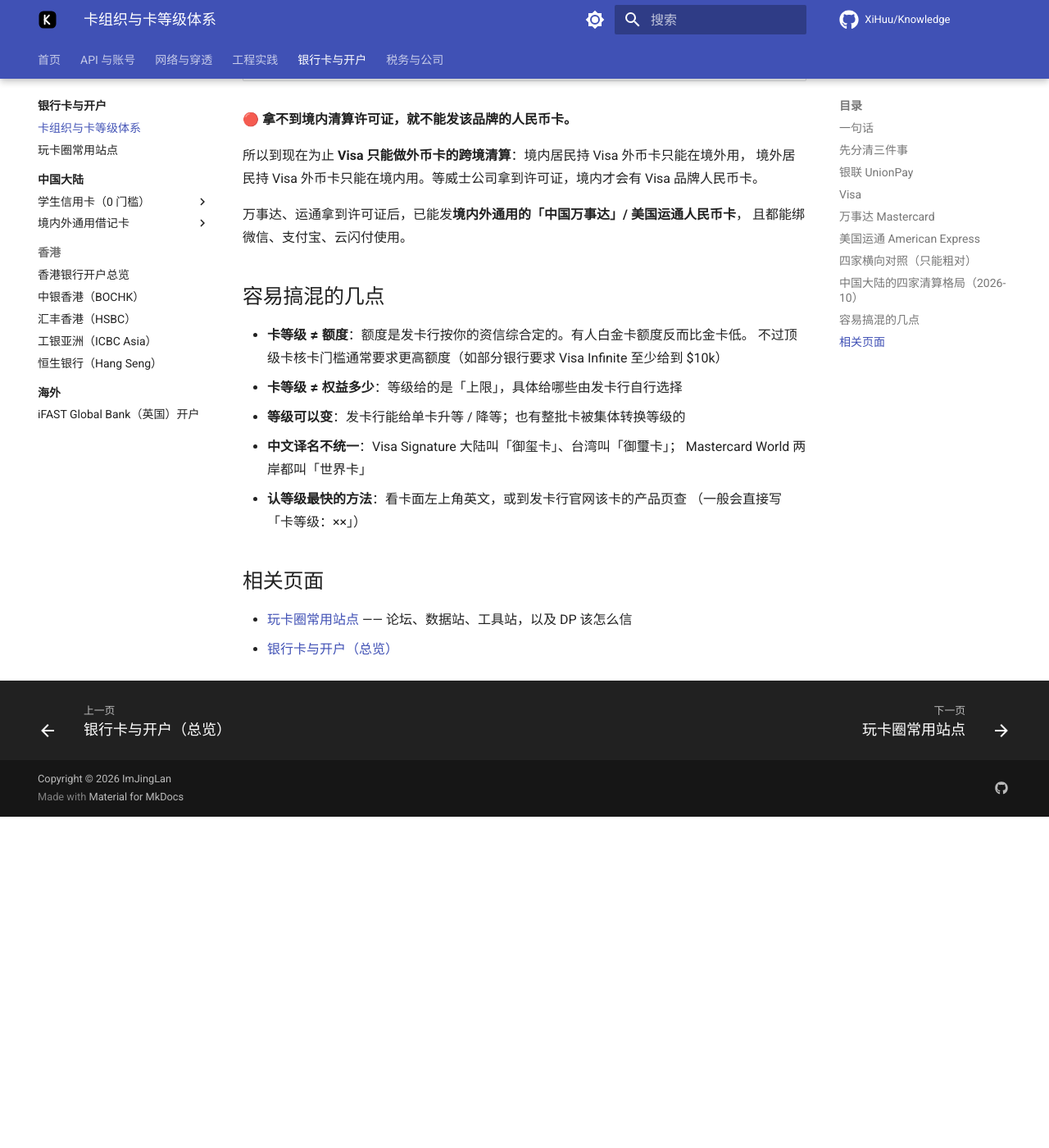
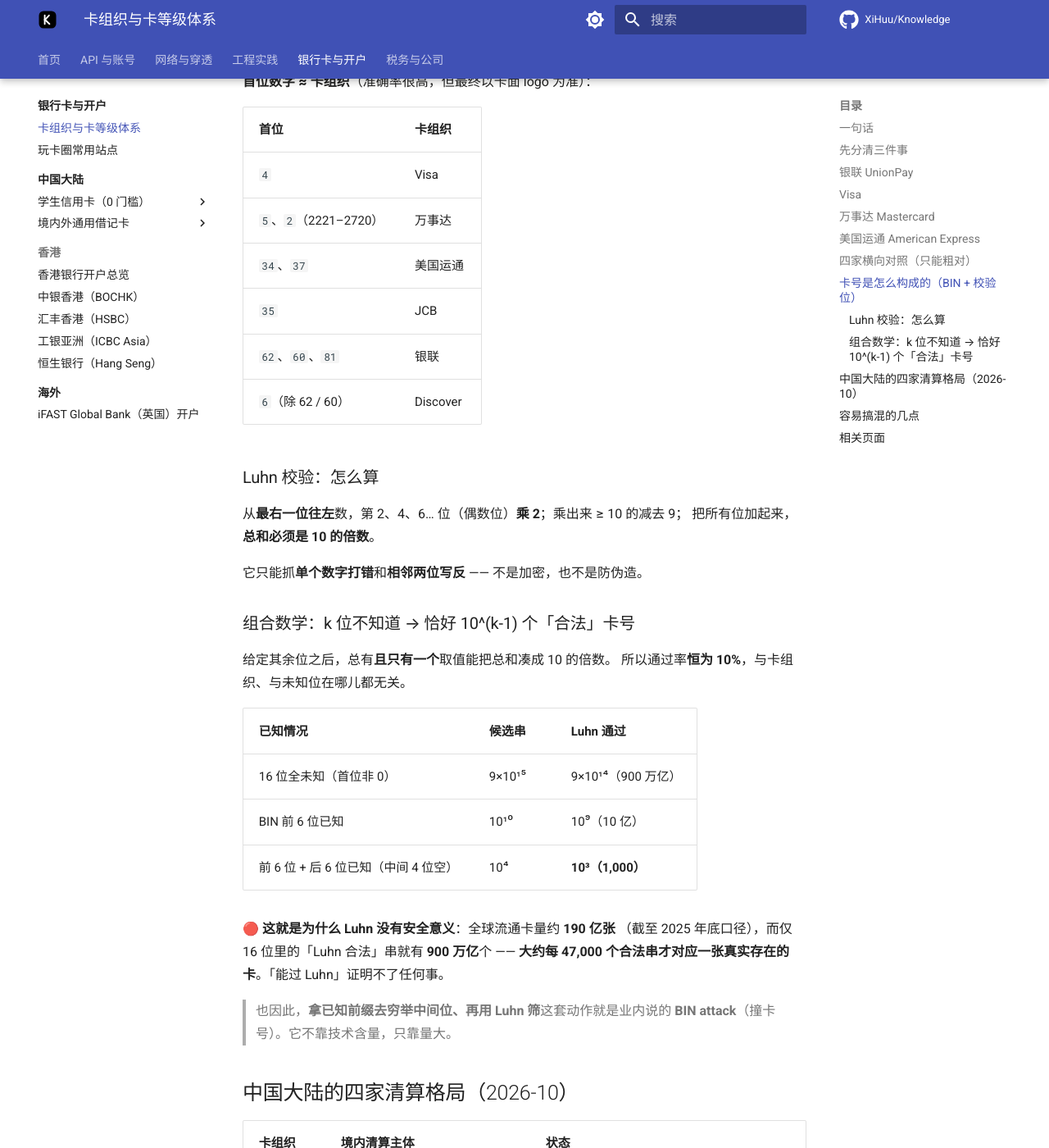
Before and after one commit to XiHuu/Knowledge, an MkDocs documentation site: the page built from docs/banking/card-network-tiers.md, in a window 1280 px wide and 1400 px high, scrolled down 4840 px. Shown: the whole window at 82% size. Built offline with MkDocs 1.6.1 and Material for MkDocs 9.7.7, drawn with Linux system fonts in a browser that asks for light colours; comment, search, counter and statistics services are not loaded; before the commit the page ends 5836 px from its top, so only the background shows below that; some of the changed text lies outside the part shown.

Commit message:
docs(banking): 卡等级页补「卡号结构：BIN + Luhn 校验位」
用户问「已知 223300xxxx223311 符合 Luhn 的号码有多少个」。答案是 1,000，
顺手把这块基础知识补成正文一节：

- 卡号三段结构：BIN（前 6–8 位）/ 客户号 / 校验位（最后一位）
- 位数差异：Visa·万事达·银联多为 16 位（银联部分借记卡 19），运通 15 位
- 首位数字对照卡组织（4 / 5·2221-2720 / 34·37 / 35 / 62·60·81 / 6）
- Luhn 算法本身怎么写，以及它只能抓单错和相邻换位
- 组合数学：k 位未知 → 恒为 10^(k-1) 个合法串，通过率恰好 10%
  （因为给定其余位后，唯一一个取值能凑成 10 的倍数）
- 附一张盘子对照表：16 位全域 900 万亿 / BIN 已知 10 亿 / 中间 4 位 1,000
- 说明 Luhn 无安全意义：全球流通卡量约 190 亿，约每 47,000 个合法串
  才对应一张真卡；穷举前缀筛 Luhn 就是 BIN attack

mkdocs build --strict 通过；31 页 / 28 图。

```diff
--- a/docs/banking/card-network-tiers.md
+++ b/docs/banking/card-network-tiers.md
@@ -112,6 +112,54 @@
 
 各家的分级逻辑和权益并不一一对应，这张表只用来「换算量级」。
 
+## 卡号是怎么构成的（BIN + 校验位）
+
+卡号不是随机串，是两段拼起来的：
+
+| 段 | 位置 | 含义 |
+| --- | --- | --- |
+| **BIN**（发卡行识别码） | 前 **6–8 位** | 卡组织 + 发卡行 + 产品 |
+| 客户号 | 中间 | 发卡行自己编；「卡号定制」能改的只有这一段 |
+| **校验位** | **最后一位** | Luhn 算法算出来的，防止手输打错 |
+
+**位数**：Visa / 万事达 / 银联以 **16 位**为主（银联部分借记卡 19 位）；**运通 15 位**。
+
+**首位数字 ≈ 卡组织**（准确率很高，但最终以卡面 logo 为准）：
+
+| 首位 | 卡组织 |
+| --- | --- |
+| `4` | Visa |
+| `5`、`2`（2221–2720） | 万事达 |
+| `34`、`37` | 美国运通 |
+| `35` | JCB |
+| `62`、`60`、`81` | 银联 |
+| `6`（除 62 / 60） | Discover |
+
+### Luhn 校验：怎么算
+
+从**最右一位往左**数，第 2、4、6… 位（偶数位）**乘 2**；乘出来 ≥ 10 的减去 9；
+把所有位加起来，**总和必须是 10 的倍数**。
+
+它只能抓**单个数字打错**和**相邻两位写反** —— 不是加密，也不是防伪造。
+
+### 组合数学：k 位不知道 → 恰好 10^(k-1) 个「合法」卡号
+
+给定其余位之后，总有**且只有一个**取值能把总和凑成 10 的倍数。
+所以通过率**恒为 10%**，与卡组织、与未知位在哪儿都无关。
+
+| 已知情况 | 候选串 | Luhn 通过 |
+| --- | --- | --- |
+| 16 位全未知（首位非 0） | 9×10¹⁵ | 9×10¹⁴（900 万亿） |
+| BIN 前 6 位已知 | 10¹⁰ | 10⁹（10 亿） |
+| 前 6 位 + 后 6 位已知（中间 4 位空） | 10⁴ | **10³（1,000）** |
+
+🔴 **这就是为什么 Luhn 没有安全意义**：全球流通卡量约 **190 亿张**
+（截至 2025 年底口径），而仅 16 位里的「Luhn 合法」串就有 **900 万亿**个 ——
+**大约每 47,000 个合法串才对应一张真实存在的卡**。「能过 Luhn」证明不了任何事。
+
+> 也因此，**拿已知前缀去穷举中间位、再用 Luhn 筛**这套动作就是业内说的
+> **BIN attack**（撞卡号）。它不靠技术含量，只靠量大。
+
 ## 中国大陆的四家清算格局（2026-10）
 
 | 卡组织 | 境内清算主体 | 状态 |
```
